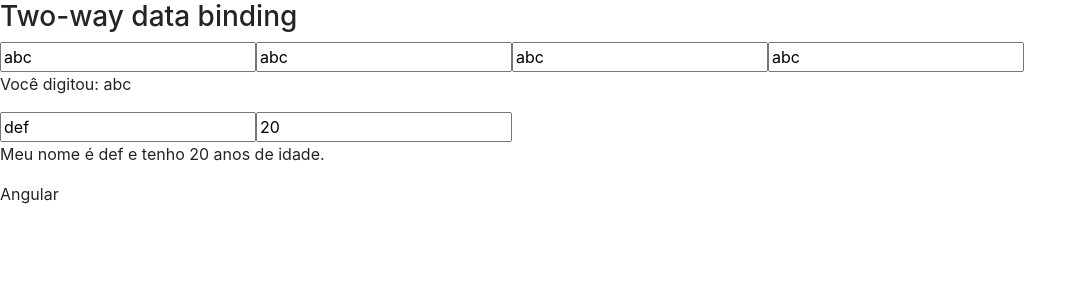
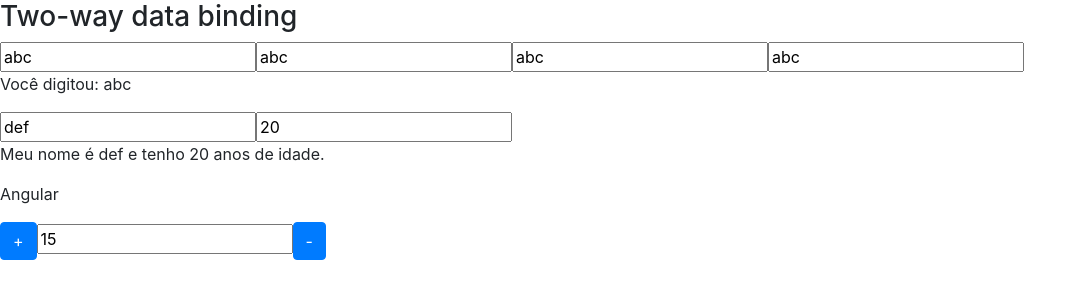
Before and after one commit to pierbotteroweb/angular-loiane-data-binding, an Angular app in the folder data-binding/: page / in a window 1280 px wide. Shown: the top 300 px of the page, without its empty margins (0-1087 px from the left). Built offline with nearby package versions, Linux system fonts and the light colour scheme.

Commit message:
Aula 14 - Usando output e eventEmiter para enviar dados do componente filho para o pai

```diff
--- a/data-binding/src/app/app.module.ts
+++ b/data-binding/src/app/app.module.ts
@@ -7,12 +7,14 @@
 import { DataBindingComponent } from './data-binding/data-binding.component';
 import { MeuFormModule } from './meu-form/meu-form.module';
 import { InputPropertyComponent } from './input-property/input-property.component';
+import { OutputPropertyComponent } from './output-property/output-property.component';
 
 @NgModule({
   declarations: [
     AppComponent,
     DataBindingComponent,
-    InputPropertyComponent
+    InputPropertyComponent,
+    OutputPropertyComponent
   ],
   imports: [
     BrowserModule,
--- a/data-binding/src/app/data-binding/data-binding.component.html
+++ b/data-binding/src/app/data-binding/data-binding.component.html
@@ -86,3 +86,4 @@
 </section> -->
 <app-meu-form></app-meu-form>
 <app-curso [nome]="nomeDoCurso" ></app-curso>
+<contador [valor]="valorInicial" (mudouValor)="onMudouValor($event)"></contador>
--- a/data-binding/src/app/data-binding/data-binding.component.ts
+++ b/data-binding/src/app/data-binding/data-binding.component.ts
@@ -19,6 +19,12 @@
   isMouseOver: boolean = false
 
   nomeDoCurso: string = "Angular"
+
+  valorInicial= 15
+
+  onMudouValor(e){
+    console.log(e.novoValor)
+  }
 
 
   getCurtirCurso(){
--- /dev/null
+++ b/data-binding/src/app/output-property/output-property.component.html
@@ -0,0 +1,3 @@
+<button class="btn btn-primary" (click)='incrementa()' >+</button>
+<input type="text" [value]="valor" readonly>
+<button class="btn btn-primary" (click)='decrementa()' >-</button>
--- /dev/null
+++ b/data-binding/src/app/output-property/output-property.component.ts
@@ -0,0 +1,31 @@
+import { Component, OnInit, Input, EventEmitter, Output } from '@angular/core';
+
+@Component({
+  selector: 'contador',
+  templateUrl: './output-property.component.html',
+  styleUrls: ['./output-property.component.scss'],
+  // outputs: ['mudouValor']
+})
+export class OutputPropertyComponent implements OnInit {
+
+  constructor() { }
+
+  @Input() valor: number = 0;
+
+  @Output() mudouValor = new EventEmitter()
+
+
+  incrementa(){
+    this.valor++
+    this.mudouValor.emit({novoValor: this.valor})
+  }
+
+  decrementa(){
+    this.valor--
+    this.mudouValor.emit({novoValor: this.valor})
+  }
+
+  ngOnInit() {
+  }
+
+}
```
Also changed, not shown: data-binding/src/app/output-property/output-property.component.scss (added), 1 other file (tests, documents, lock files or other folders).
